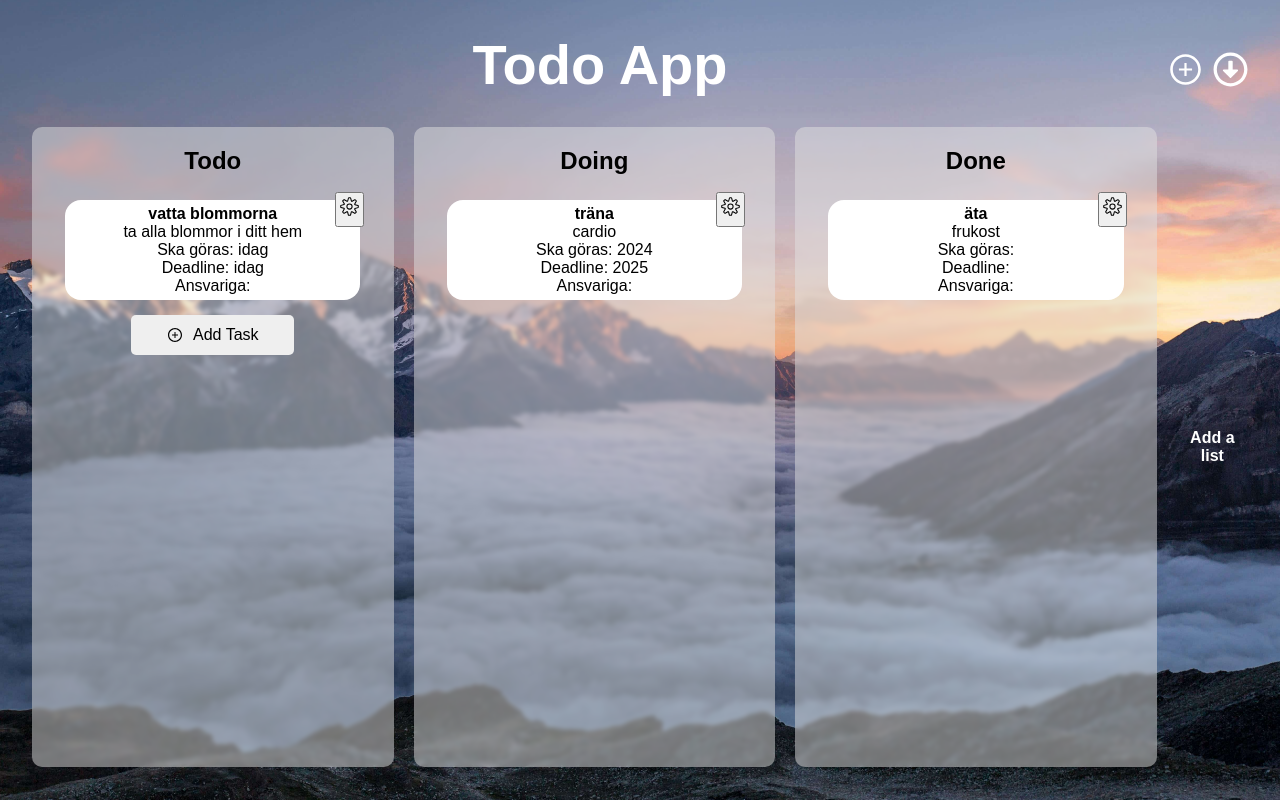
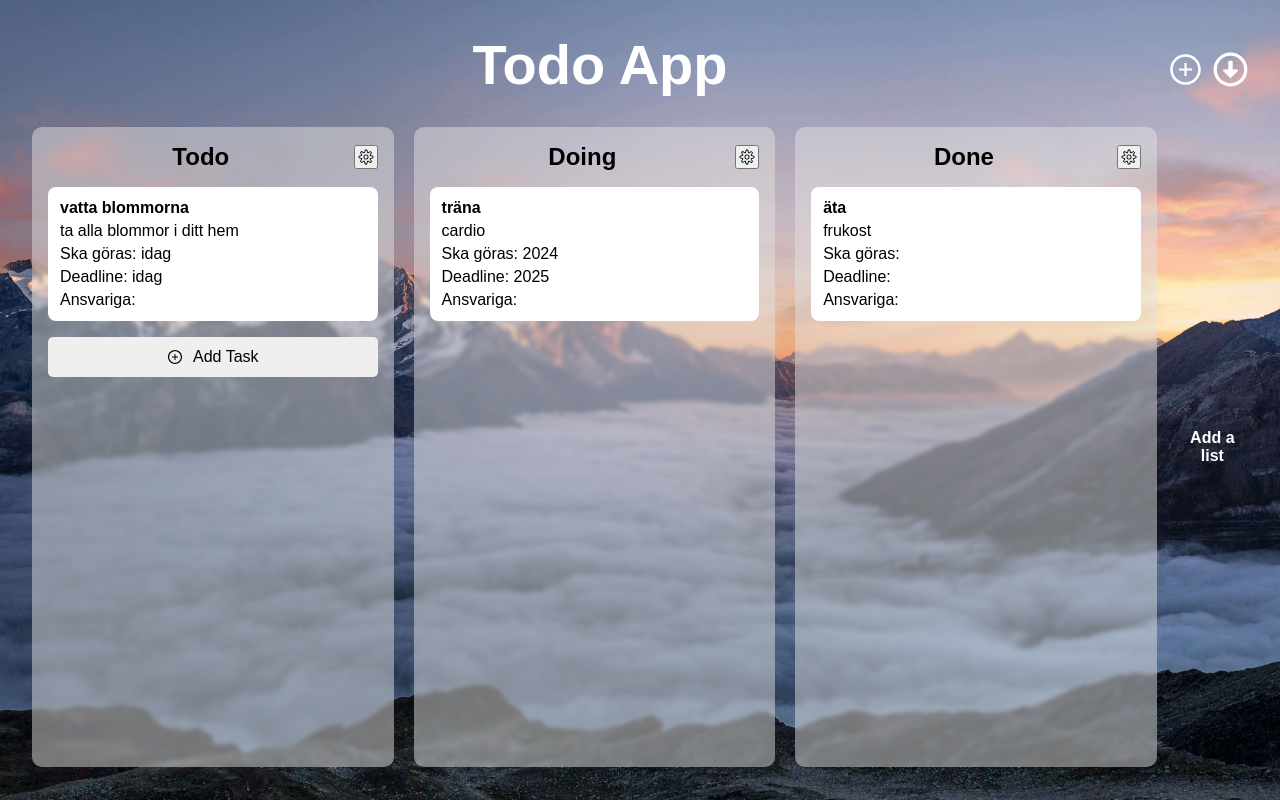
Before and after one commit to OscarDonald/Todo-App-Grupprojekt, a React (Vite) app: page / in a window 1280 px wide. Built offline with nearby package versions, Linux system fonts and the light colour scheme.

Commit message:
Add functional css

```diff
--- a/src/components/ColumnSettings/ColumnSettings.css
+++ b/src/components/ColumnSettings/ColumnSettings.css
@@ -0,0 +1,37 @@
+.settings-button {
+    display: flex;
+    align-items: center;
+    height: 1.5rem;
+    width: 1.5rem;
+}
+.settings__icon {
+    font-size: 1.5rem;
+}
+.settings-menu {
+    position: relative;
+    background-color: rgb(216, 216, 216);
+    border-radius: .5rem;
+}
+.settings-options {
+    position: absolute;
+    list-style-type: none;
+    top: 1.5rem;
+    right: 0;
+    width: max-content;
+    border: 1px solid black;
+    background-color: white;
+    border-radius: .3rem;
+    padding: 5px;
+}
+
+.settings-options li{
+    border: 1px solid black;
+    border-radius: 5px;
+    padding: .5rem;
+    margin: .25rem 0;
+}
+
+.settings-options li:hover{
+    background-color: rgba(173, 216, 230, 0.726);
+    cursor: pointer;
+}
--- a/src/components/ColumnSettings/ColumnSettings.jsx
+++ b/src/components/ColumnSettings/ColumnSettings.jsx
@@ -2,6 +2,7 @@ import { useState, useEffect, useRef } from "react";
 import { removeColumn, moveColumn, copyColumn } from "../../feature/columnSlice/columnSlice";
 import { useDispatch } from "react-redux";
 import { CiSettings } from "react-icons/ci";
+import './ColumnSettings.css'
 
 
 export default function ColumnSettings({column}) {
@@ -42,11 +43,10 @@ export default function ColumnSettings({column}) {
         }, [ref]);
     })(wrapperRef)
 
-
     return (
         <div className='settings-menu' ref={wrapperRef}>
             <button className='settings-button' onClick={handleClick}>
-                <CiSettings />
+                <CiSettings className="settings__icon"/>
             </button>
             {isOpen && activeColumn === column.id && (
                 <ul className='settings-options'>
--- a/src/components/Columns/Columns.css
+++ b/src/components/Columns/Columns.css
@@ -5,38 +5,48 @@
 }
 
 .tasks-column {
-    position: relative;
     background-color: #e2e2e27c;
     backdrop-filter: blur(2px);
     border-radius: 10px;
     height: 80vh;
     width: 30%;
-    /* box-sizing: border-box; */
     display: flex;
     flex-direction: column;
+    align-items: center;
+    padding: 1rem;
+    gap: 1rem;
+    overflow: auto;
+    -ms-overflow-style: none;  /* IE and Edge */
+    scrollbar-width: none;  /* Firefox */
+}
 
+/* Hide scrollbar for Chrome, Safari and Opera */
+.tasks-column::-webkit-scrollbar {
+    display: none;
+}
+
+
+.column-header-container{
+    width: 100%;
+    display: flex;
+    justify-content: center;
+    align-items: center;
 }
 
 .column-header {
-    margin-top: 20px;
+    margin: 0 auto;
     font-weight: bold;
-    margin-bottom: 10px;
+}
 
-}
 .tasks-list {
-    width: 90%;
-    margin: 0 auto;
+    width: 100%;
+    display: flex;
+    flex-direction: column;
+    gap: 1rem;
 }
 .add-task-container {
-    width: 50%;
-    margin: 0 auto;
-
+    width: 100%
 }
-.add-task-btn {
-    height: 40px;
-    font-size: 1rem;
-}
-
 .add-column-button {
     border: none;
     background-color: transparent;
@@ -44,39 +54,4 @@
     font-size: 16px;
     font-weight: bold;
     color: white;
-
 }
-.settings-button {
-    position: absolute;
-    top: 15px;
-    right: 15px;
-    font-size: 25px;
-    z-index: 3;
-}
-.settings-menu {
-    position: absolute;
-    top: 50px;
-    right: 15px;
-    background-color: rgb(216, 216, 216);
-
-    border-radius: .5rem;
-
-}
-.settings-options {
-    list-style-type: none;
-    margin: 10px;
-    background-color: white;
-    border-radius: .3rem;
-    padding: 5px;
-}
-.settings-options:hover{
-    background-color: rgba(255, 255, 255, 0.274);
-    cursor: pointer;
-}
-
-.task-card {
-    border-radius: 1rem;
-    margin: 15px;
-    padding: 5px;
-    background-color: white;
-}
--- a/src/components/Task/Task.css
+++ b/src/components/Task/Task.css
@@ -0,0 +1,9 @@
+.task-card {
+    border-radius: .5rem;
+    padding: .75rem;
+    background-color: white;
+    display: flex;
+    flex-direction: column;
+    align-items: start;
+    gap: 5px;
+}
--- a/src/components/Task/Task.jsx
+++ b/src/components/Task/Task.jsx
@@ -1,4 +1,4 @@
-
+import './Task.css'
 
 export default function Task({task}) {
     return (
--- a/src/components/createTask/createTask.css
+++ b/src/components/createTask/createTask.css
@@ -1,12 +1,13 @@
 .add-task-container {
   display: flex;
   flex-direction: column;
-  width: 100%;
-  position: relative;
+  gap: 5px;
 }
 
 .add-task-btn {
-  padding: 8px 12px;
+  height: 40px;
+  font-size: 1rem;
+  padding: .5rem .75rem;
   border-radius: 5px;
   border: none;
   display: flex;
@@ -16,33 +17,30 @@
 }
 
 .add-task {
-  padding: 8px 12px;
+  padding: .5rem .75rem;
   border-radius: 5px;
   border: none;
 }
 
 .add-task-form {
-  margin-top: 5px;
   background-color: white;
-  border: 1px solid white;
   border-radius: 5px;
   display: flex;
   flex-direction: column;
-  padding: 10px;
-  gap: 5px;
-  z-index: 10;
+  padding: .5rem;
+  gap: .5rem;
 }
 
 .responsible-user-ul {
   display: flex;
   flex-wrap: wrap;
-  gap: 2px;
+  gap: 5px;
 }
 
 .responsible-user-li {
   list-style: none;
   border: 1px solid;
   border-radius: .5rem;
-  width: fit-content;
-  padding: 0 2px;
+  padding: 2px .5rem;
+  cursor: pointer;
 }
```
